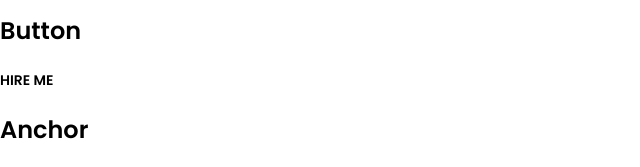
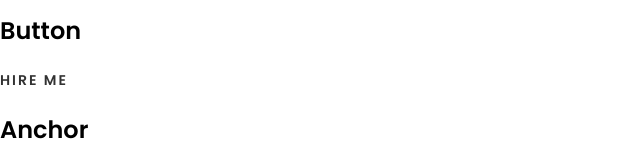
Before and after one commit to drod109/portfolio, a website built with Vite: page index.html in a window 1280 px wide. Shown: the part 626-793 px from the top of the page, 0-640 px from the left. Built offline with nearby package versions, Linux system fonts and the light colour scheme.

Commit message:
btn:hover and btn: active updates

```diff
--- a/components/buttons.css
+++ b/components/buttons.css
@@ -5,7 +5,18 @@
     display: inline-block;
     text-transform: uppercase;
     cursor: pointer;
-    font-size: 0.87rem;
+    font-size: 0.88rem;
     line-height: 1.5;
     font-weight: 600;
+    letter-spacing: 2px;
+    transition: translate 180ms, opacity 180ms;
+    opacity: 0.8;
 }
+
+.btn:hover {
+    opacity: 1;
+}
+
+.btn:active {
+    translate: 1px 1px;
+}
```
